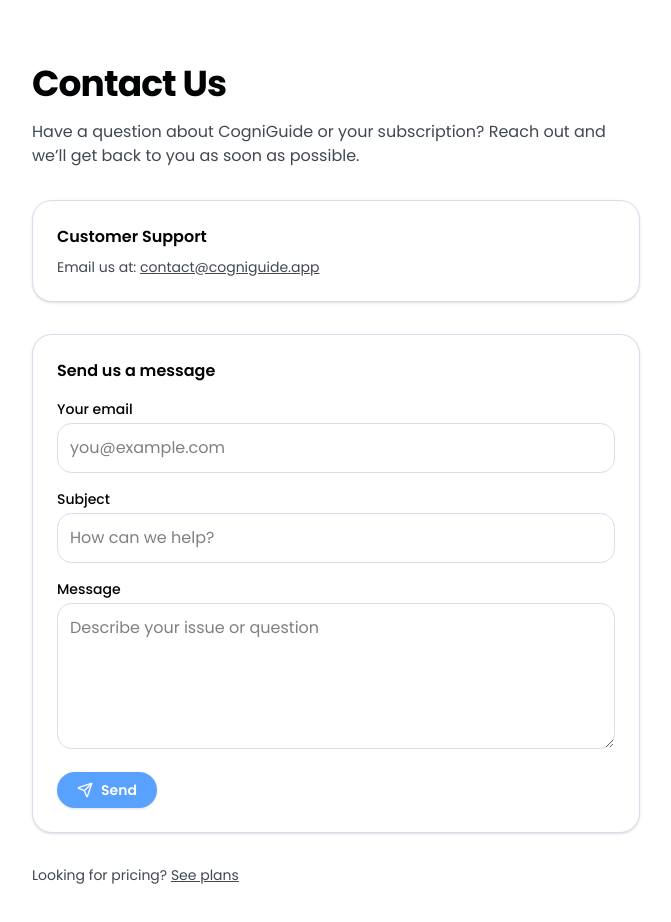
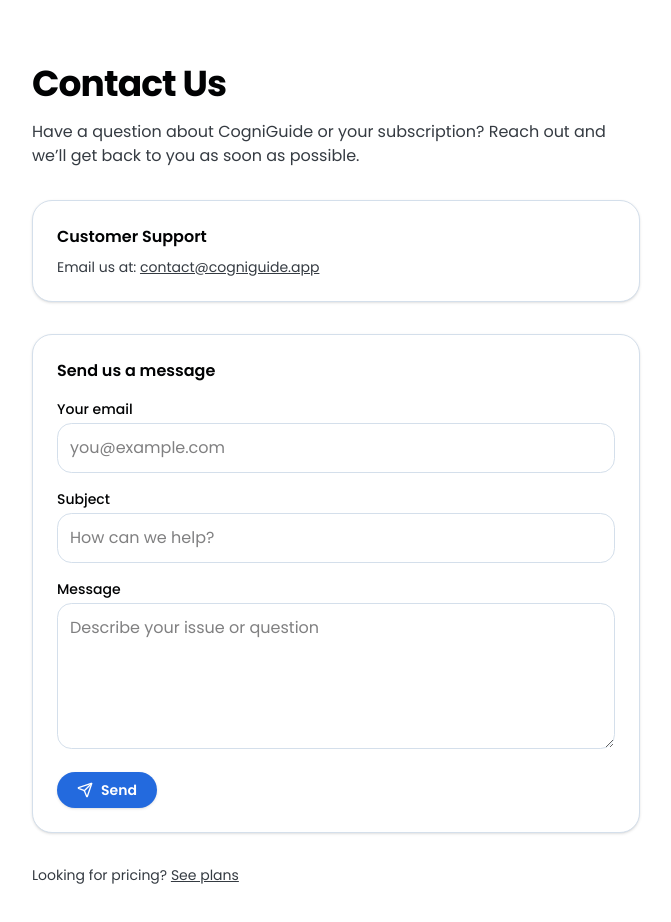
Before and after one commit to Led-adel-pilot/CogniGuide, a Next.js app: page /contact in a window 1280 px wide. Shown: the top 922 px of the page, without its empty margins (304-975 px from the left). Built offline with nearby package versions, Linux system fonts and the light colour scheme.

Commit message:
Contrast CWV

```diff
--- a/app/api/explain-flashcard/route.ts
+++ b/app/api/explain-flashcard/route.ts
@@ -273,7 +273,7 @@ export async function POST(req: NextRequest) {
     const stream = await openai.chat.completions.create({
       model: FAST_MODEL,
       // @ts-ignore
-      reasoning_effort: 'none',
+      //reasoning_effort: 'none',
       messages: [{ role: 'user', content: prompt }],
       stream: true,
       stream_options: { include_usage: false },
--- a/app/api/generate-flashcards/route.ts
+++ b/app/api/generate-flashcards/route.ts
@@ -372,7 +372,7 @@ async function generateJsonFromModel(userContent: any, modelChoice: ModelChoice)
     completion = await openai.chat.completions.create({
       model: MODEL_NAMES[modelChoice],
       // @ts-ignore
-      reasoning_effort: 'none',
+      //reasoning_effort: 'none',
       messages: [{ role: 'user', content: userContent }],
       stream: false,
       // @ts-ignore
@@ -443,7 +443,7 @@ export async function POST(req: NextRequest) {
         stream = await openai.chat.completions.create({
           model: MODEL_NAMES[modelChoice],
           // @ts-ignore
-          reasoning_effort: 'none', // Reduce thinking time for faster responses
+          //reasoning_effort: 'none', // Reduce thinking time for faster responses
           messages: [{ role: 'user', content: promptContent }],
           stream: true,
           stream_options: { include_usage: false }, // Reduce overhead
--- a/app/api/generate-mindmap/route.ts
+++ b/app/api/generate-mindmap/route.ts
@@ -436,7 +436,7 @@ export async function POST(req: NextRequest) {
         stream = await openai.chat.completions.create({
           model: MODEL_NAMES[modelChoice],
           // @ts-ignore
-          reasoning_effort: 'none', // Reduce thinking time for faster responses
+          //reasoning_effort: 'none', // Reduce thinking time for faster responses
           messages: [{ role: 'user', content: userContent }],
           stream: true,
           stream_options: { include_usage: false }, // Reduce overhead
--- a/app/globals.css
+++ b/app/globals.css
@@ -131,14 +131,15 @@
 @theme {
   --color-background: #ffffff;
   --color-foreground: oklch(8% 0.01 240);
-  --color-primary: oklch(72% 0.19 260);
-  --color-primary-foreground: oklch(98.5% 0.01 240);
+  --color-primary: oklch(55% 0.19 260);
+  --color-primary-foreground: oklch(99% 0.01 240);
   --color-secondary: oklch(90% 0.02 250);
   --color-muted: oklch(94% 0.015 250);
-  --color-muted-foreground: oklch(40% 0.015 250);
-  --color-accent: oklch(75% 0.15 260);
+  --color-muted-foreground: oklch(35% 0.015 250);
+  --color-accent: oklch(95% 0.06 260);
+  --color-accent-foreground: oklch(45% 0.18 260);
   --color-border: oklch(90% 0.02 250);
-  --color-ring: oklch(65% 0.2 260);
+  --color-ring: oklch(55% 0.2 260);
 
   --font-sans: "Poppins", "sans-serif";
   --font-heading: "Poppins", "sans-serif";
@@ -155,23 +156,24 @@
   /* Lighter dark theme (midnight slate) */
   --color-background: oklch(20% 0.02 250);
   --color-foreground: oklch(96% 0.01 240);
-  --color-primary: oklch(72% 0.19 260);
-  --color-primary-foreground: oklch(18% 0.01 250);
+  --color-primary: oklch(65% 0.19 260);
+  --color-primary-foreground: oklch(15% 0.01 250);
   --color-secondary: oklch(28% 0.02 250);
   --color-muted: oklch(30% 0.015 250);
-  --color-muted-foreground: oklch(80% 0.01 250);
-  --color-accent: oklch(35% 0.12 260);
+  --color-muted-foreground: oklch(75% 0.01 250);
+  --color-accent: oklch(32% 0.06 260);
+  --color-accent-foreground: oklch(72% 0.18 260);
   --color-border: oklch(34% 0.02 250);
-  --color-ring: oklch(72% 0.19 260);
+  --color-ring: oklch(65% 0.19 260);
 
   /* Dark mode button overrides */
   .upgrade-plan-btn {
-    background-color: rgba(30, 64, 175, 0.5); /* dark blue background */
-    color: #60a5fa; /* lighter blue text for dark mode */
+    background-color: rgba(30, 64, 175, 0.7); /* dark blue background - more opaque */
+    color: #bfdbfe; /* lighter blue text for dark mode - better contrast */
   }
 
   .upgrade-plan-btn:hover {
-    background-color: rgba(37, 99, 235, 0.5); /* slightly lighter dark blue on hover */
+    background-color: rgba(37, 99, 235, 0.8); /* slightly lighter dark blue on hover - more opaque */
   }
 
   --generator-shadow-default: 0 0 22px 2px rgba(148, 192, 255, 0.16);
@@ -387,6 +389,58 @@
     background: linear-gradient(to right, #1d4ed8, #0891b2, #0f766e);
   }
 
+  /* Better contrast utilities - avoid opacity on text */
+  .text-muted-foreground\/70 {
+    color: var(--color-muted-foreground) !important;
+  }
+
+  .bg-muted\/40 {
+    background-color: var(--color-muted) !important;
+  }
+
+  .bg-muted\/50 {
+    background-color: var(--color-muted) !important;
+  }
+
+  .bg-muted\/60 {
+    background-color: var(--color-muted) !important;
+  }
+
+  .bg-muted\/30 {
+    background-color: color-mix(in oklab, var(--color-muted) 85%, transparent) !important;
+  }
+
+  .bg-muted\/20 {
+    background-color: color-mix(in oklab, var(--color-muted) 70%, transparent) !important;
+  }
+
+  /* Calendar date selection - use primary hue but lighter/saturated for visibility */
+  [data-selected-single="true"],
+  [data-range-start="true"],
+  [data-range-end="true"] {
+    background-color: oklch(68% 0.16 260) !important;
+    color: white !important;
+  }
+
+  [data-selected-single="true"]:hover,
+  [data-range-start="true"]:hover,
+  [data-range-end="true"]:hover {
+    background-color: oklch(62% 0.18 260) !important;
+  }
+
+  [data-theme="dark"] [data-selected-single="true"],
+  [data-theme="dark"] [data-range-start="true"],
+  [data-theme="dark"] [data-range-end="true"] {
+    background-color: oklch(60% 0.16 260) !important;
+    color: white !important;
+  }
+
+  [data-theme="dark"] [data-selected-single="true"]:hover,
+  [data-theme="dark"] [data-range-start="true"]:hover,
+  [data-theme="dark"] [data-range-end="true"]:hover {
+    background-color: oklch(65% 0.18 260) !important;
+  }
+
   /* Upgrade Plan Button Styles */
   .upgrade-plan-btn {
     display: inline-flex;
@@ -396,15 +450,15 @@
     font-size: 0.875rem;
     font-weight: 500;
     border-radius: 9999px;
-    background-color: rgba(219, 234, 254, 0.5); /* bg-blue-100/50 */
-    color: #2563eb; /* text-blue-600 */
+    background-color: rgba(191, 219, 254, 0.8); /* bg-blue-200/80 - more opaque for better contrast */
+    color: #1e40af; /* text-blue-800 - darker for better contrast */
     border: none;
     transition: all 0.2s ease;
     cursor: pointer;
   }
 
   .upgrade-plan-btn:hover {
-    background-color: rgba(191, 219, 254, 0.5); /* bg-blue-200/50 */
+    background-color: rgba(147, 197, 253, 0.9); /* bg-blue-300/90 - more opaque */
   }
 
   /* Smooth button attention animation for non-auth users */
--- a/components/ui/calendar.tsx
+++ b/components/ui/calendar.tsx
@@ -104,13 +104,15 @@ function Calendar({
           defaultClassNames.day
         ),
         range_start: cn(
-          "rounded-l-md bg-primary text-primary-foreground",
+          "rounded-l-md",
           defaultClassNames.range_start
         ),
-        range_middle: cn("rounded-none bg-primary/20 text-primary-foreground", defaultClassNames.range_middle),
-        range_end: cn("rounded-r-md bg-primary text-primary-foreground", defaultClassNames.range_end),
+        range_middle: cn("rounded-none bg-primary/10 text-foreground", defaultClassNames.range_middle),
+        range_end: cn("rounded-r-md",
+          defaultClassNames.range_end
+        ),
         today: cn(
-          "bg-accent text-accent-foreground rounded-md data-[selected=true]:rounded-none",
+          "bg-accent text-accent-foreground rounded-md data-[selected=true]:rounded-none font-semibold",
           defaultClassNames.today
         ),
         outside: cn(
@@ -201,7 +203,12 @@ function CalendarDayButton({
       data-range-end={modifiers.range_end}
       data-range-middle={modifiers.range_middle}
       className={cn(
-        "data-[selected-single=true]:bg-primary data-[selected-single=true]:text-primary-foreground data-[range-middle=true]:bg-primary/20 data-[range-middle=true]:text-primary-foreground data-[range-start=true]:bg-primary data-[range-start=true]:text-primary-foreground data-[range-end=true]:bg-primary data-[range-end=true]:text-primary-foreground group-data-[focused=true]/day:border-ring group-data-[focused=true]/day:ring-ring/50 hover:bg-muted/50 flex aspect-square size-auto w-full min-w-(--cell-size) flex-col gap-1 leading-none font-normal group-data-[focused=true]/day:relative group-data-[focused=true]/day:z-10 group-data-[focused=true]/day:ring-[3px] data-[range-end=true]:rounded-md data-[range-end=true]:rounded-r-md data-[range-middle=true]:rounded-none data-[range-start=true]:rounded-md data-[range-start=true]:rounded-l-md [&>span]:text-xs [&>span]:opacity-70",
+        "flex aspect-square size-auto w-full min-w-(--cell-size) flex-col gap-1 leading-none font-normal",
+        "hover:bg-muted/50",
+        "group-data-[focused=true]/day:relative group-data-[focused=true]/day:z-10 group-data-[focused=true]/day:ring-[3px] group-data-[focused=true]/day:border-ring group-data-[focused=true]/day:ring-ring/50",
+        "data-[range-middle=true]:bg-primary/10 data-[range-middle=true]:text-foreground",
+        "data-[range-end=true]:rounded-md data-[range-end=true]:rounded-r-md data-[range-middle=true]:rounded-none data-[range-start=true]:rounded-md data-[range-start=true]:rounded-l-md",
+        "[&>span]:text-xs [&>span]:opacity-70",
         defaultClassNames.day,
         className
       )}
```
